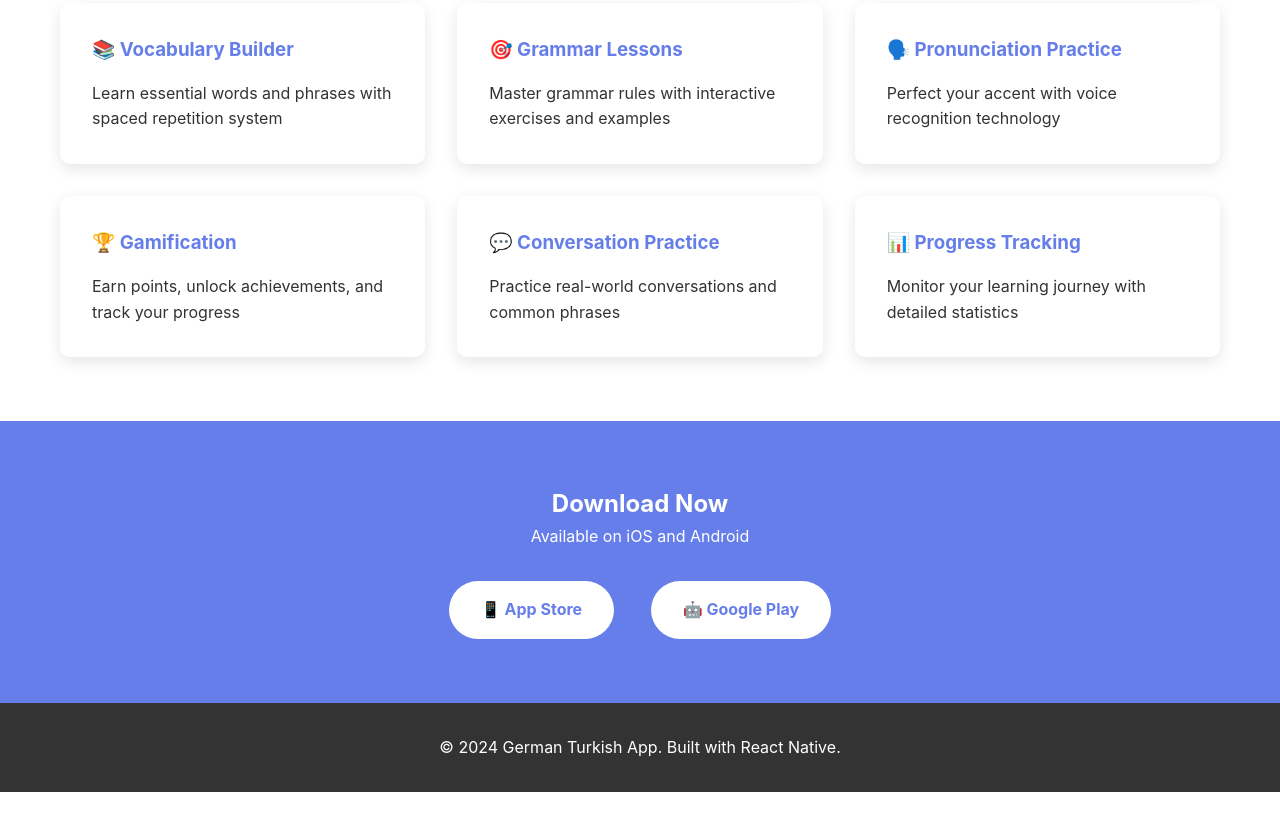
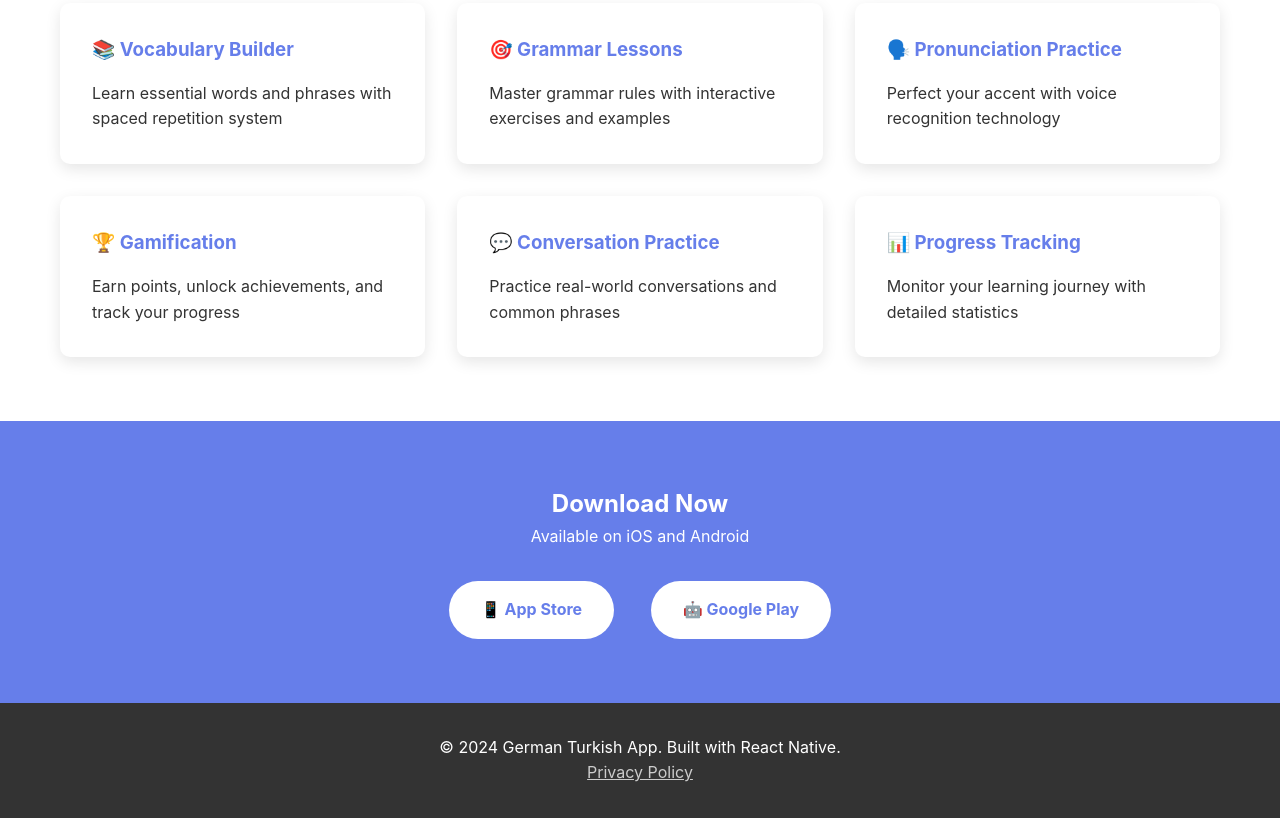
Before and after one commit to ridvanasci/Privacy_Declaration, a plain HTML site: page learn_german.html in a window 1280 px wide. Shown: the part 511-1329 px from the top of the page. Before the commit the page ends 1303 px from the top, so only its background shows below. Drawn offline with Linux system fonts and the light colour scheme.

Commit message:
Update learn_german.html

```diff
--- a/learn_german.html
+++ b/learn_german.html
@@ -83,6 +83,7 @@
     <footer>
         <div class="container">
             <p>&copy; 2024 German Turkish App. Built with React Native.</p>
+            <p><a href="privacy_policy.html" style="color: #ccc; text-decoration: underline;">Privacy Policy</a></p>
         </div>
     </footer>
 </body>
```
